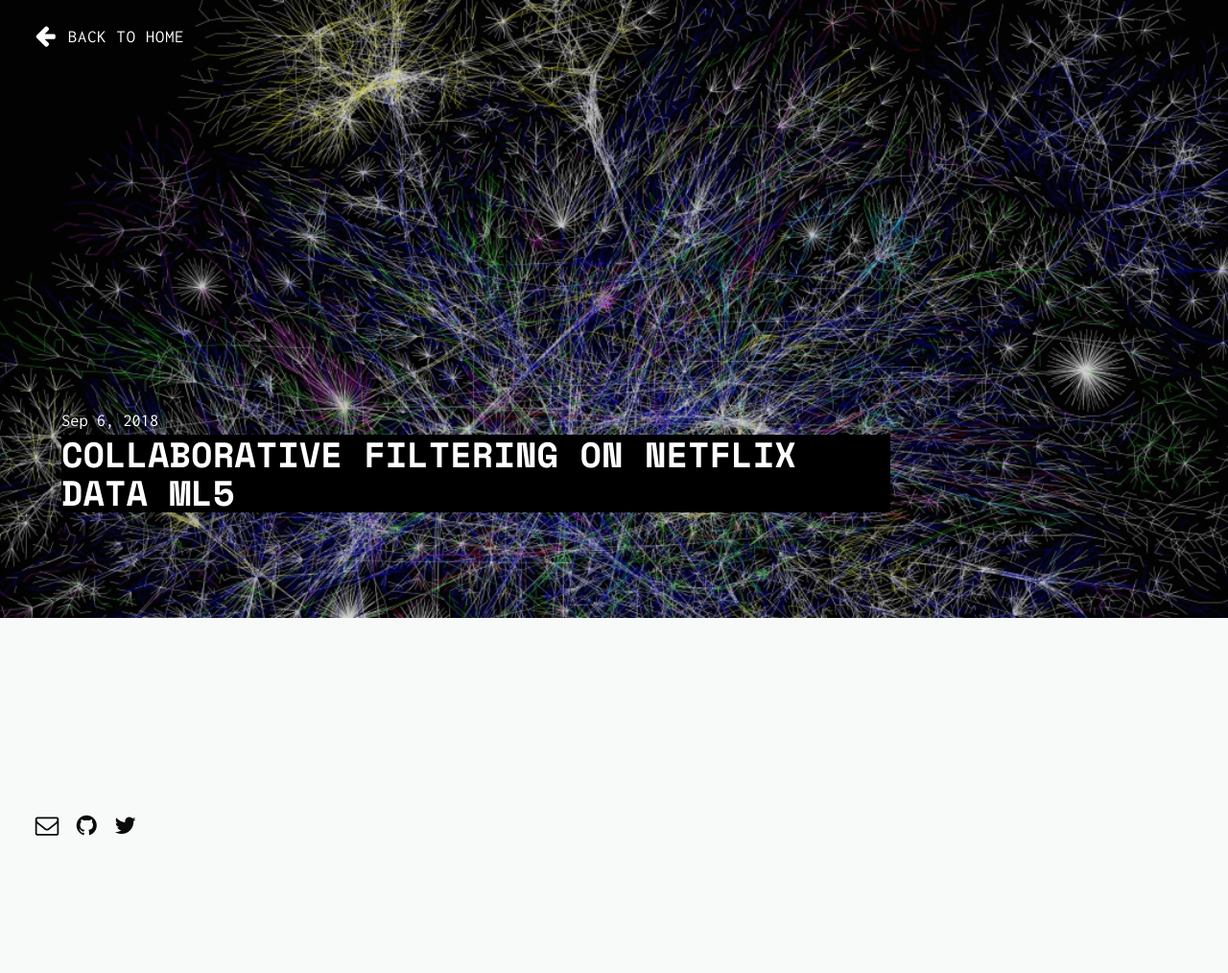
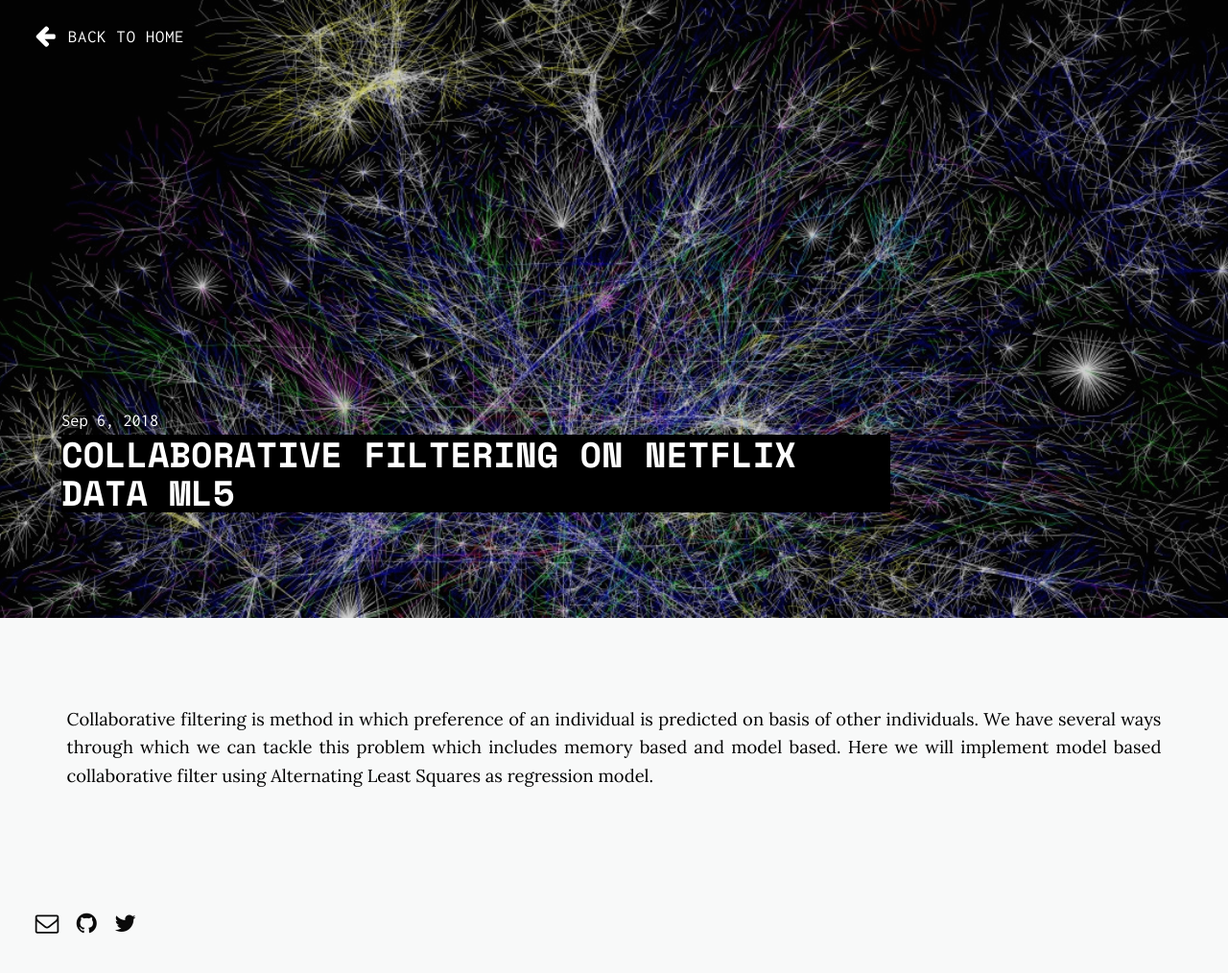
Before and after one commit to daftengineer/daftengineer.github.io, a Jekyll site: the page built from _posts/2018-09-06-collaborative-filtering.markdown, in a window 1280 px wide. Shown: the whole page at 96% size. Built offline with Jekyll 4.4.1, drawn with Linux system fonts in a browser that asks for light colours; nearby versions of some CDN libraries; before the commit the page ends 911 px from its top, so only the background shows below that.

Commit message:
Update 2018-09-06-collaborative-filtering.markdown

```diff
--- a/_posts/2018-09-06-collaborative-filtering.markdown
+++ b/_posts/2018-09-06-collaborative-filtering.markdown
@@ -8,7 +8,7 @@
 ---
 
 <div style="color:black;"><p></p>
-  <p style="text-align:justify;"></p>
+  <p style="text-align:justify;">Collaborative filtering is method in which preference of an individual is predicted on basis of other individuals. We have several ways through which we can tackle this problem which includes memory based and model based. Here we will implement model based collaborative filter using Alternating Least Squares as regression model.</p>
   <p style="text-align:justify;"></p>
   <p style="text-align:justify;"></p>
 </div>
```
